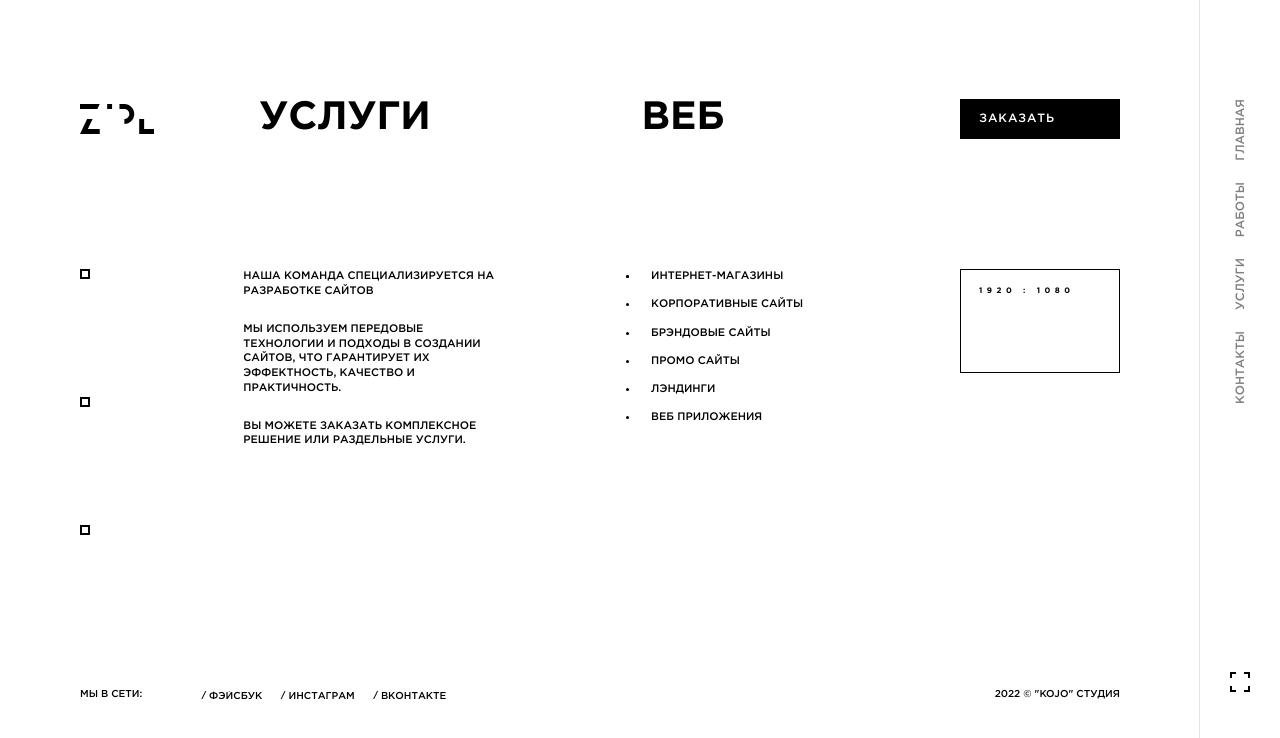
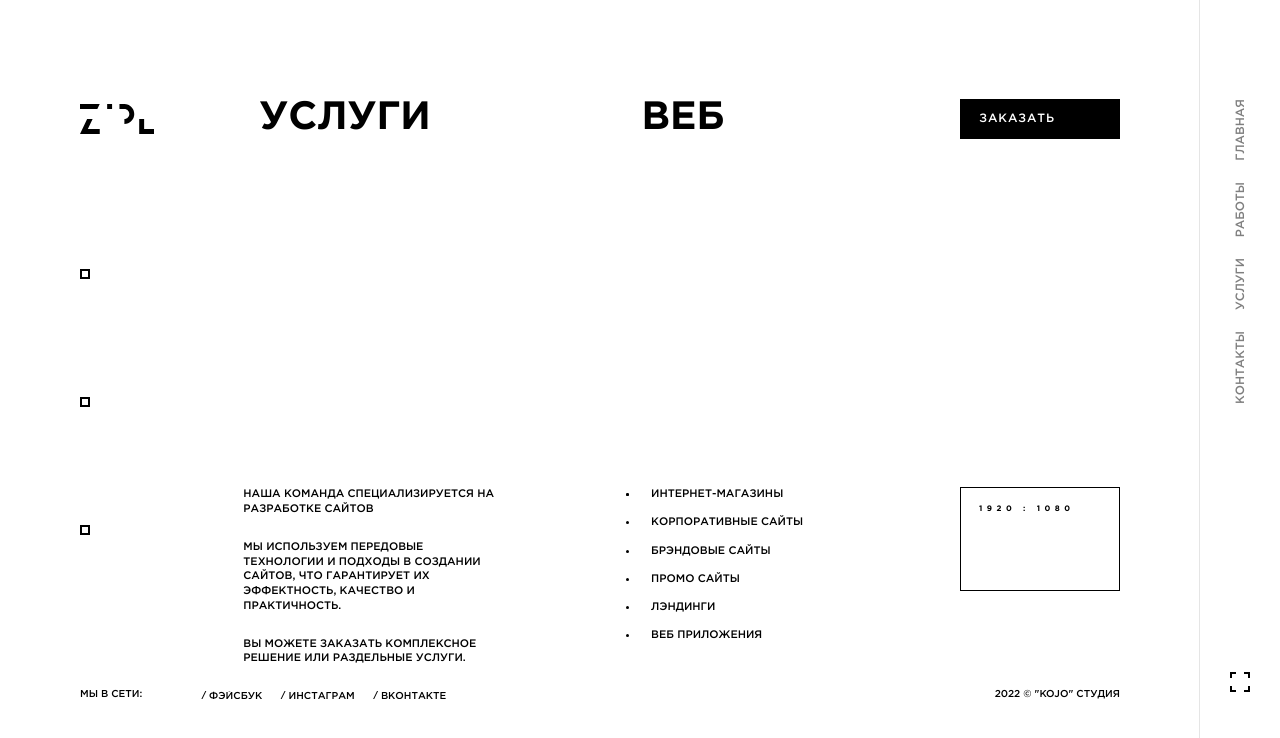
Before and after one commit to AnatolyKostarev/kojo, a React (Create React App) app: page /services in a window 1280 px wide. Shown: the top 738 px of the page. Built offline with nearby package versions, Linux system fonts and the light colour scheme.

Commit message:
Add scrollfor elements Service compnent

```diff
--- a/src/components/services_/service_rules/ServiceRules.module.css
+++ b/src/components/services_/service_rules/ServiceRules.module.css
@@ -1,5 +1,8 @@
 #service__rule {
   height: 100vh;
+  padding-top: 32.5vh;
+  scroll-snap-align: start;
+  scroll-snap-stop: normal;
 }
 
 .container {
--- a/src/components/services_/services_web/ServicesWeb.module.css
+++ b/src/components/services_/services_web/ServicesWeb.module.css
@@ -1,5 +1,8 @@
 #service {
   height: 100vh;
+  padding-top: 32.5vh;
+  scroll-snap-align: start;
+  scroll-snap-stop: normal;
 }
 
 .container {
```
